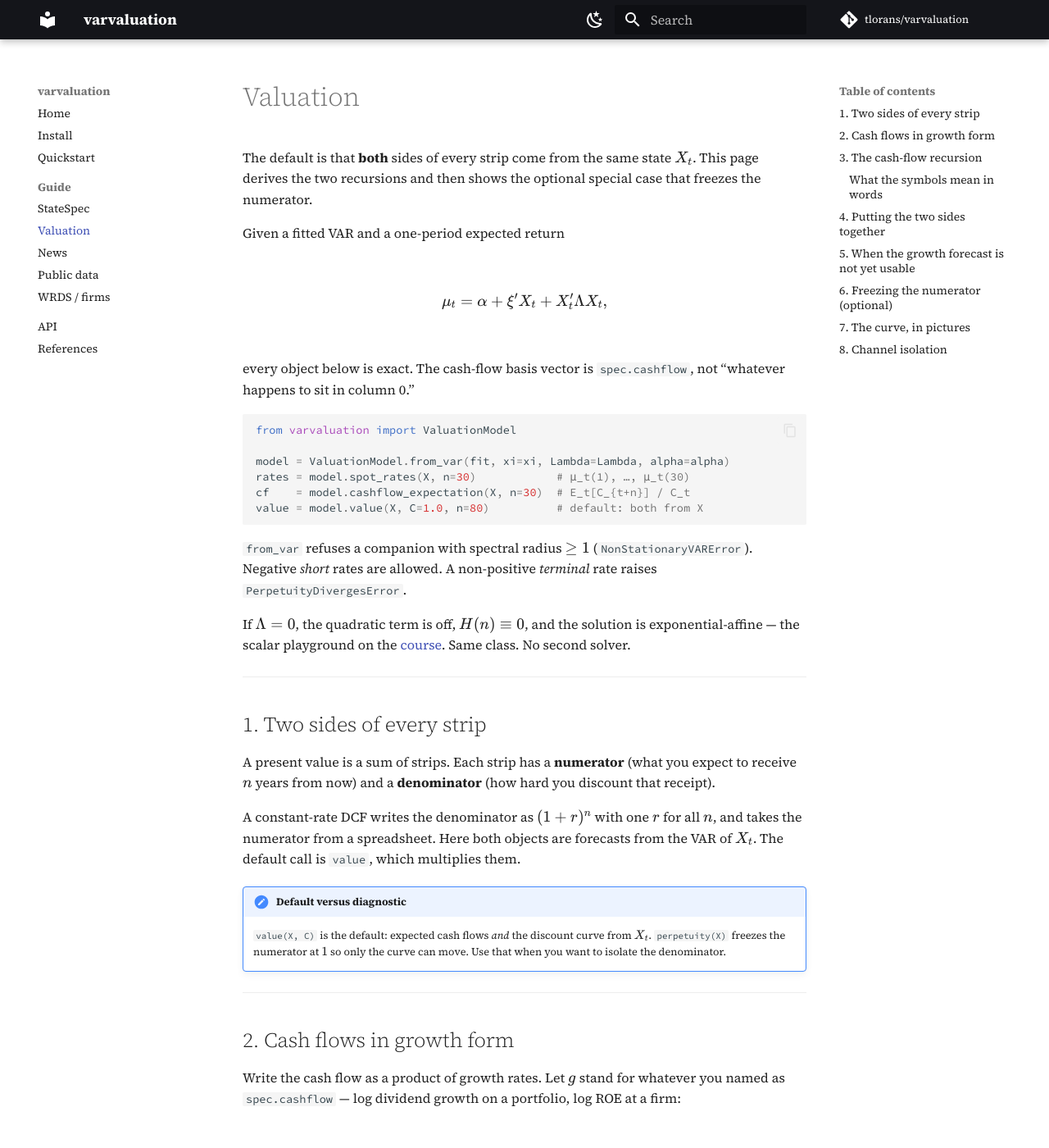
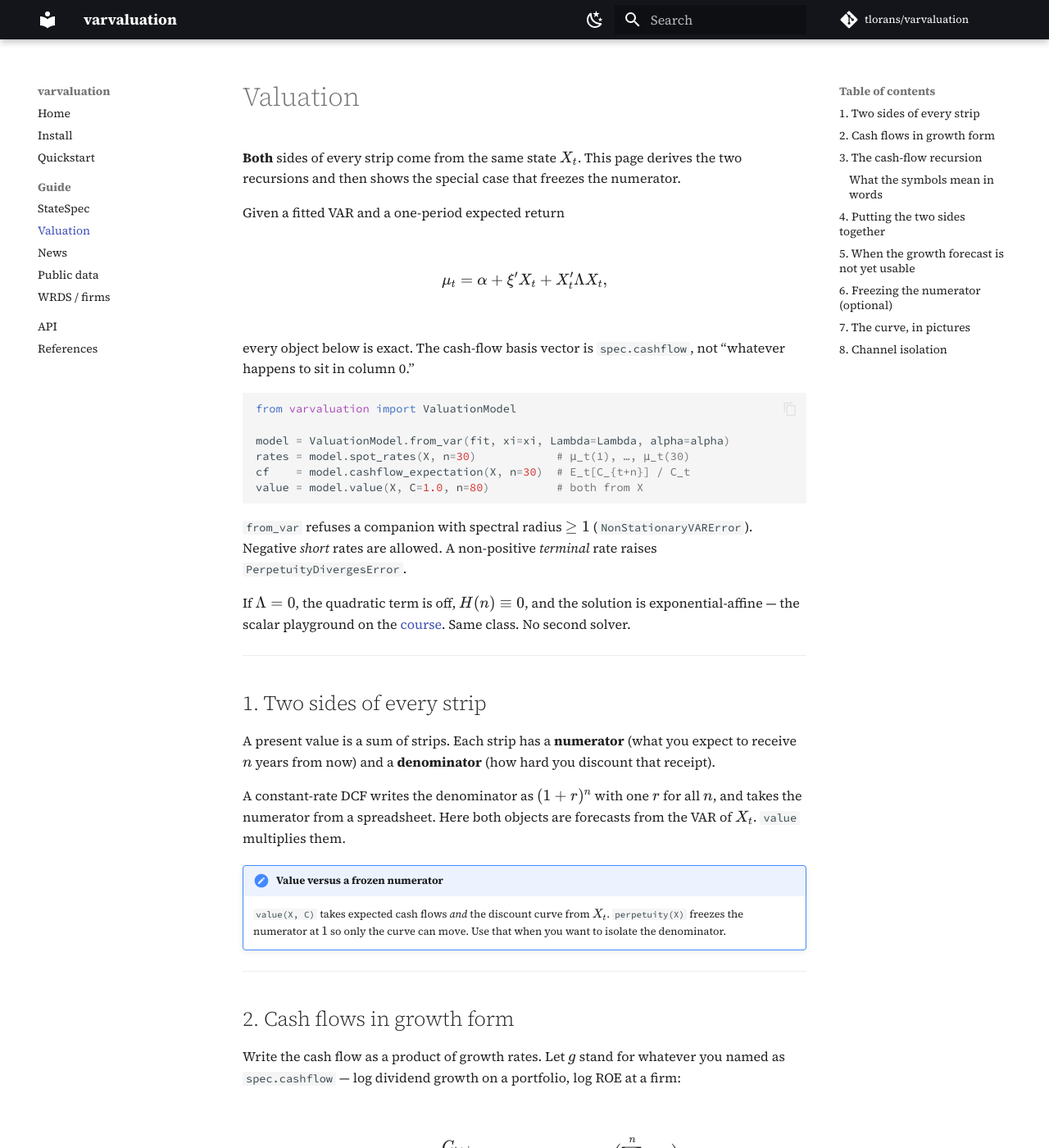
Before and after one commit to tlorans/varvaluation, an MkDocs documentation site: the page built from docs/guide/valuation.md, in a window 1280 px wide and 1400 px high. Shown: the whole window at 82% size. Built offline with MkDocs 1.6.1 and Material for MkDocs 9.7.7, drawn with Linux system fonts in a browser that asks for light colours; comment, search, counter and statistics services are not loaded; some of the changed text lies outside the part shown.

Commit message:
docs: describe the system instead of calling it the default
Drop the default-versus-diagnostic framing. The pages now just say both sides of every strip come from the same X.

````diff
--- a/docs/guide/valuation.md
+++ b/docs/guide/valuation.md
@@ -1,8 +1,8 @@
 # Valuation
 
-The default is that **both** sides of every strip come from the same state
-$X_t$. This page derives the two recursions and then shows the optional
-special case that freezes the numerator.
+**Both** sides of every strip come from the same state $X_t$. This page
+derives the two recursions and then shows the special case that freezes
+the numerator.
 
 Given a fitted VAR and a one-period expected return
 
@@ -19,7 +19,7 @@ from varvaluation import ValuationModel
 model = ValuationModel.from_var(fit, xi=xi, Lambda=Lambda, alpha=alpha)
 rates = model.spot_rates(X, n=30)            # μ_t(1), …, μ_t(30)
 cf    = model.cashflow_expectation(X, n=30)  # E_t[C_{t+n}] / C_t
-value = model.value(X, C=1.0, n=80)          # default: both from X
+value = model.value(X, C=1.0, n=80)          # both from X
 ```
 
 `from_var` refuses a companion with spectral radius $\ge 1$
@@ -41,13 +41,12 @@ discount that receipt).
 
 A constant-rate DCF writes the denominator as $(1+r)^n$ with one $r$ for
 all $n$, and takes the numerator from a spreadsheet. Here both objects are
-forecasts from the VAR of $X_t$. The default call is `value`, which
-multiplies them.
+forecasts from the VAR of $X_t$. `value` multiplies them.
 
-!!! note "Default versus diagnostic"
-    `value(X, C)` is the default: expected cash flows *and* the discount
-    curve from $X_t$. `perpetuity(X)` freezes the numerator at $1$ so only
-    the curve can move. Use that when you want to isolate the denominator.
+!!! note "Value versus a frozen numerator"
+    `value(X, C)` takes expected cash flows *and* the discount curve from
+    $X_t$. `perpetuity(X)` freezes the numerator at $1$ so only the curve
+    can move. Use that when you want to isolate the denominator.
 
 ---
 
@@ -166,7 +165,7 @@ coefficients, $A(n) = (\bar a(n)-a(n))/n$, and likewise for $B$ and $G$.
 The $a,b,H$ recursion is the **priced** (discounted) counterpart of
 $\bar a,\bar b$; their difference *is* the curve.
 
-`model.value(X, C)` — the default — is then
+`model.value(X, C)` is then
 
 $$
 V_t
@@ -202,11 +201,10 @@ price you should publish. That is not a bug in the recursion. It is the
 recursion telling you the $g$ equation is not a usable cash-flow model at
 that aggregation.
 
-The default is still `value`. Check
-$\Phi[\texttt{cashflow},\texttt{cashflow}]$ first. If the own-lag is near
-a unit root, either improve the cash-flow specification (firm-level ROE
-mean-reverts more reliably) or use `perpetuity` as a **denominator-only**
-diagnostic until the numerator is trustworthy.
+Check $\Phi[\texttt{cashflow},\texttt{cashflow}]$ first. If the own-lag is
+near a unit root, either improve the cash-flow specification (firm-level
+ROE mean-reverts more reliably) or use `perpetuity` as a
+**denominator-only** diagnostic until the numerator is trustworthy.
 
 !!! warning "Inspect the own-lag"
     Before you report a full PV, print
@@ -236,7 +234,7 @@ expected cash flows, because they do not enter.
 ## 7. The curve, in pictures
 
 ![Spot discount curves](../assets/figures/spot_curves.png)
-<p class="figure-caption">Term structure of $\mu_t(n)$ for growth (D1), mid (D6), and value (D10) at the last state in the 1965–2024 sample. These curves are the denominator. The default valuation also multiplies each strip by $\mathbb{E}_t[C_{t+n}]/C_t$.</p>
+<p class="figure-caption">Term structure of $\mu_t(n)$ for growth (D1), mid (D6), and value (D10) at the last state in the 1965–2024 sample. These curves are the denominator. The present value multiplies each strip by $\mathbb{E}_t[C_{t+n}]/C_t$.</p>
 
 ![Variance decomposition, D10](../assets/figures/variance_decomp_d10.png)
 <p class="figure-caption">Share of <em>spot-rate</em> variance by state, value decile. $\mathit{cay}$ and $\beta$ dominate the <em>discount curve</em>. That $g$ is negligible here does <em>not</em> mean cash flows do not matter for prices — it means they do not drive $\mu_t(n)$. They drive the numerator, which this figure does not show.</p>
````
Also changed, not shown: README.md (+5 -5 lines), docs/api.md (+1 -1 lines), docs/guide/news.md (+1 -1 lines), docs/index.md (+12 -13 lines), docs/install.md (+1 -1 lines), docs/quickstart.md (+1 -2 lines), 1 other file.
